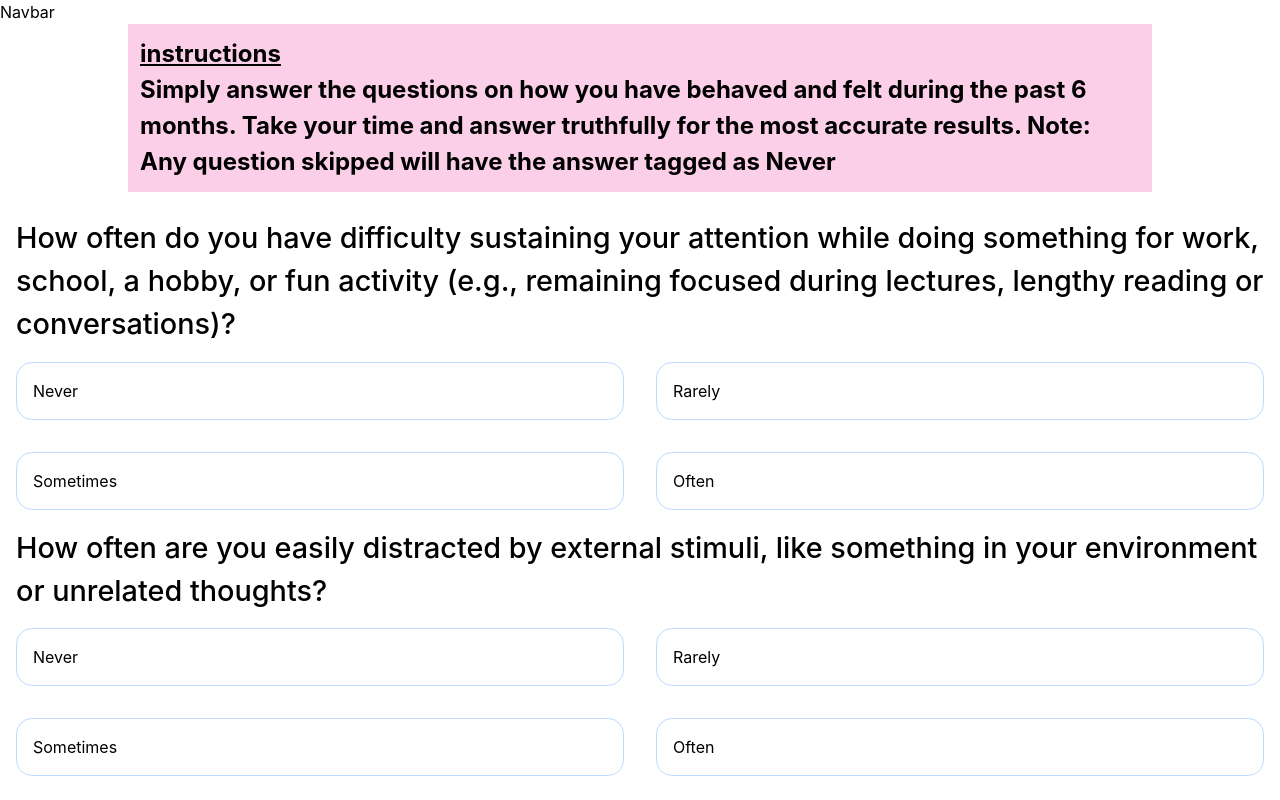
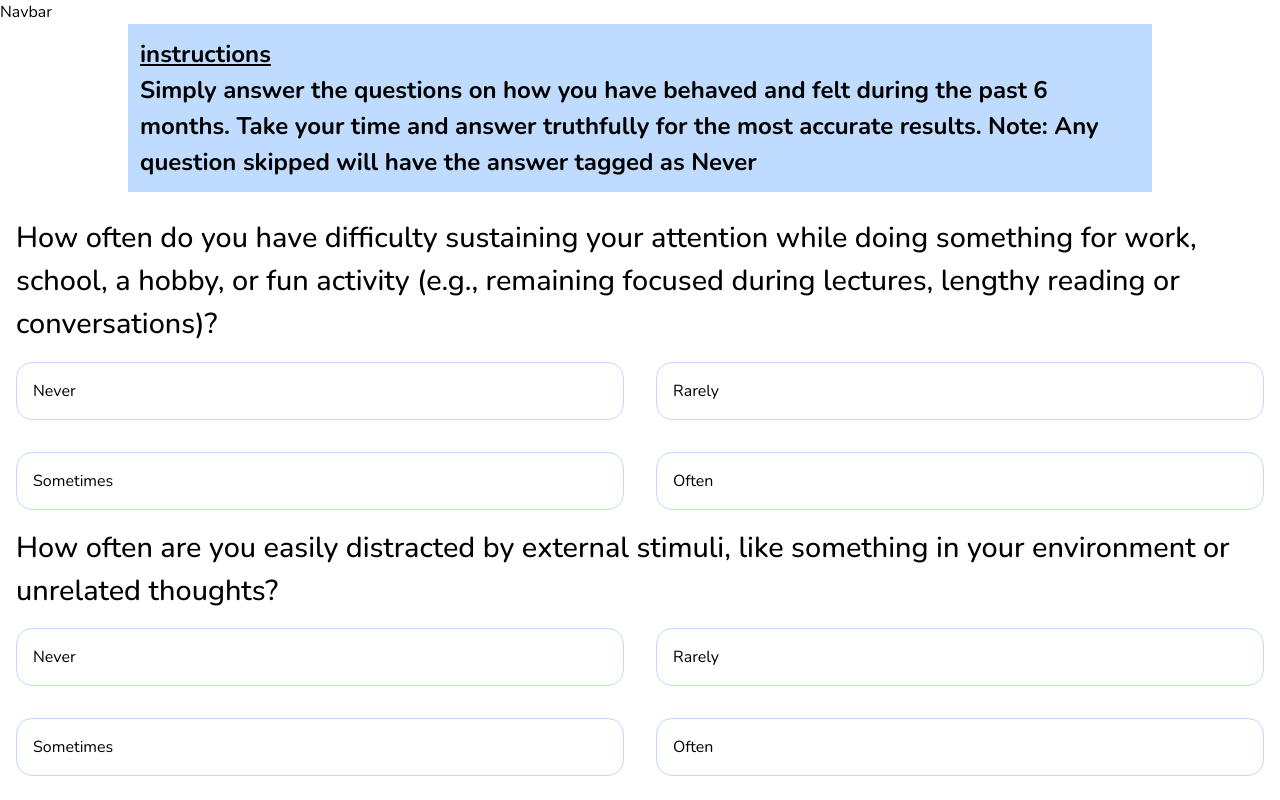
Before and after one commit to Azeez-Ismaila/adhd-quiz, a React (Create React App) app: page /quiz in a window 1280 px wide. Shown: the top 800 px of the page. Built offline with nearby package versions, Linux system fonts and the light colour scheme.

Commit message:
added font and small styling

```diff
--- a/src/components/quiz/quiz.component.jsx
+++ b/src/components/quiz/quiz.component.jsx
@@ -44,7 +44,7 @@ const Quiz =()=>{
     return(
         <>
         <div className=" flex justify-center mb-6 ">
-          <div className="w-[95%] md:w-[90%] lg:w-[80%] bg-pink-200 text-[1.1rem] md:text-[1.5rem] font-bold p-3">
+          <div className="w-[95%] md:w-[90%] lg:w-[80%] bg-blue-200 text-[1.1rem] md:text-[1.5rem] font-bold p-3">
           <h2 className="underline">instructions</h2>
             <p>
             Simply answer the questions on how you have behaved and felt
--- a/src/components/quiz/quizResultModal.component.jsx
+++ b/src/components/quiz/quizResultModal.component.jsx
@@ -28,25 +28,21 @@ const QuizResultModal =({result})=>{
         <div>
            <div className="fixed top-[50%] left-[50%] translate-x-[-50%] translate-y-[-50%] z-30 bg-white
            w-[75%] md:w-[40%] lg:w-[30%] rounded-[16px] p-6 text-[1.1rem]">
-            <h2 className="text-center mb-4 font-semibold">Your results</h2>
-            <h1 className="text-center mb-4 font-bold">ADHD {finalComment}</h1>
+            <h2 className="text-center mb-2 font-semibold">Your results</h2>
+            <h1 className="text-center mb-2 font-bold">ADHD {finalComment}</h1>
             <hr />
-            <h2 className="mb-4 font-semibold">your total score is {result} out of 58</h2>
-            <h3 className="mb-4 font-semibold">Result of your Quiz</h3>
-            <p>
+            <h2 className="mb-2 font-semibold">your total score is {result} out of 58</h2>
+            <h3 className="mb-2 font-semibold">Result of your Quiz</h3>
+            <p className="text-[1rem]">
             You have answered this anxiety screening in such a way as to
             suggest that you are {finalComment}  suffering from an anxiety disorder.
-            Remember that a little anxiety in normal, everyday life is to be expected and is a
-            good thing. Nobody should be without any anxiety whatsoever, as anxiety is our body's
-            way of telling us that we should pay closer attention to a situation, event or person
-            in our lives (even if that person is ourselves). Scoring in this range suggests you have
-            that {finalComment === "unlikely"?
-             "normal level of anxiety but would not likely qualify for an anxiety disorder diagnosis.":""}
+            {finalComment === "unlikely"?
+             "Remember that a little anxiety in normal, everyday life is to be expected and is a good thing. Nobody should be without any anxiety whatsoever, as anxiety is our body's way of telling us that we should pay closer attention to a situation, event or person in our lives (even if that person is ourselves). Scoring in this range suggests you have that normal level of anxiety but would not likely qualify for an anxiety disorder diagnosis.":""}
              {finalComment === "possiblely"?
-             " you may or may not have attention deficit disorder. People who have answered similarly to you sometimes qualify for a diagnosis of ADHD or ADD. Some people with scores similar to yours have sought professional treatment for this concern; others have not.":""}
+             " Based upon your responses to this adult ADHD screening quiz, you may or may not have attention deficit disorder. People who have answered similarly to you sometimes qualify for a diagnosis of ADHD or ADD. Some people with scores similar to yours have sought professional treatment for this concern; others have not.":""}
 
              {finalComment === "likely"?
-             "you may very well have an adult attention deficit disorder. People who have answered similarly to you typically qualify for a diagnosis of ADHD or ADD, and have sought professional treatment for this mental health concern.":""}
+             "Based upon your responses to this adult ADHD screening quiz, you may very well have an adult attention deficit disorder. People who have answered similarly to you typically qualify for a diagnosis of ADHD or ADD, and have sought professional treatment for this mental health concern.":""}
 
             </p>
             <div className="flex justify-center">
--- a/src/index.css
+++ b/src/index.css
@@ -1,13 +1,10 @@
+@import url('https://fonts.googleapis.com/css2?family=Nunito:wght@400;500;600;700&display=swap');
 @tailwind base;
 @tailwind components;
 @tailwind utilities;
-body {
-  margin: 0;
-  font-family: -apple-system, BlinkMacSystemFont, 'Segoe UI', 'Roboto', 'Oxygen',
-    'Ubuntu', 'Cantarell', 'Fira Sans', 'Droid Sans', 'Helvetica Neue',
-    sans-serif;
-  -webkit-font-smoothing: antialiased;
-  -moz-osx-font-smoothing: grayscale;
+html {
+
+  font-family: 'Nunito', sans-serif;
 }
 
 code {
```
